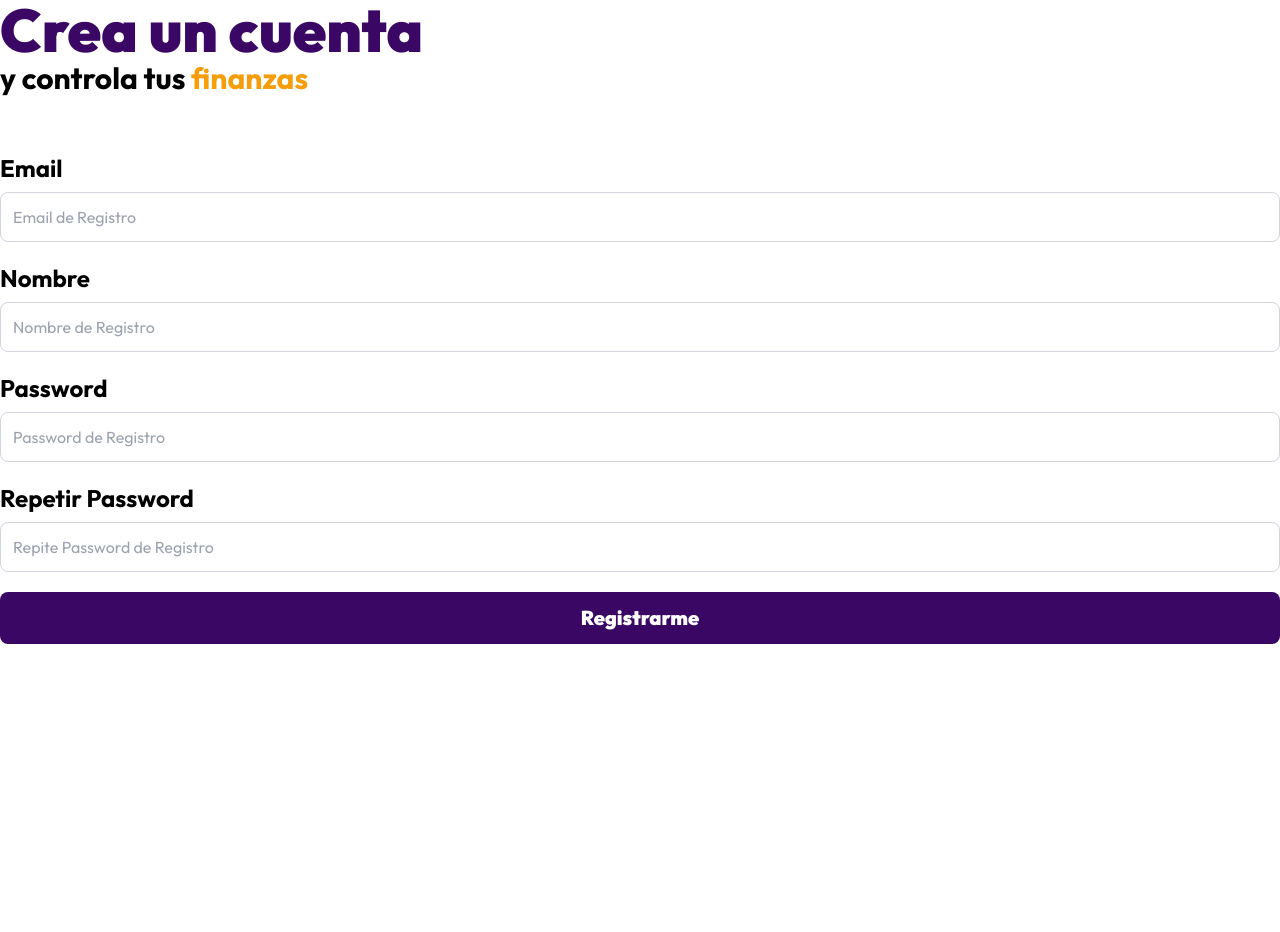
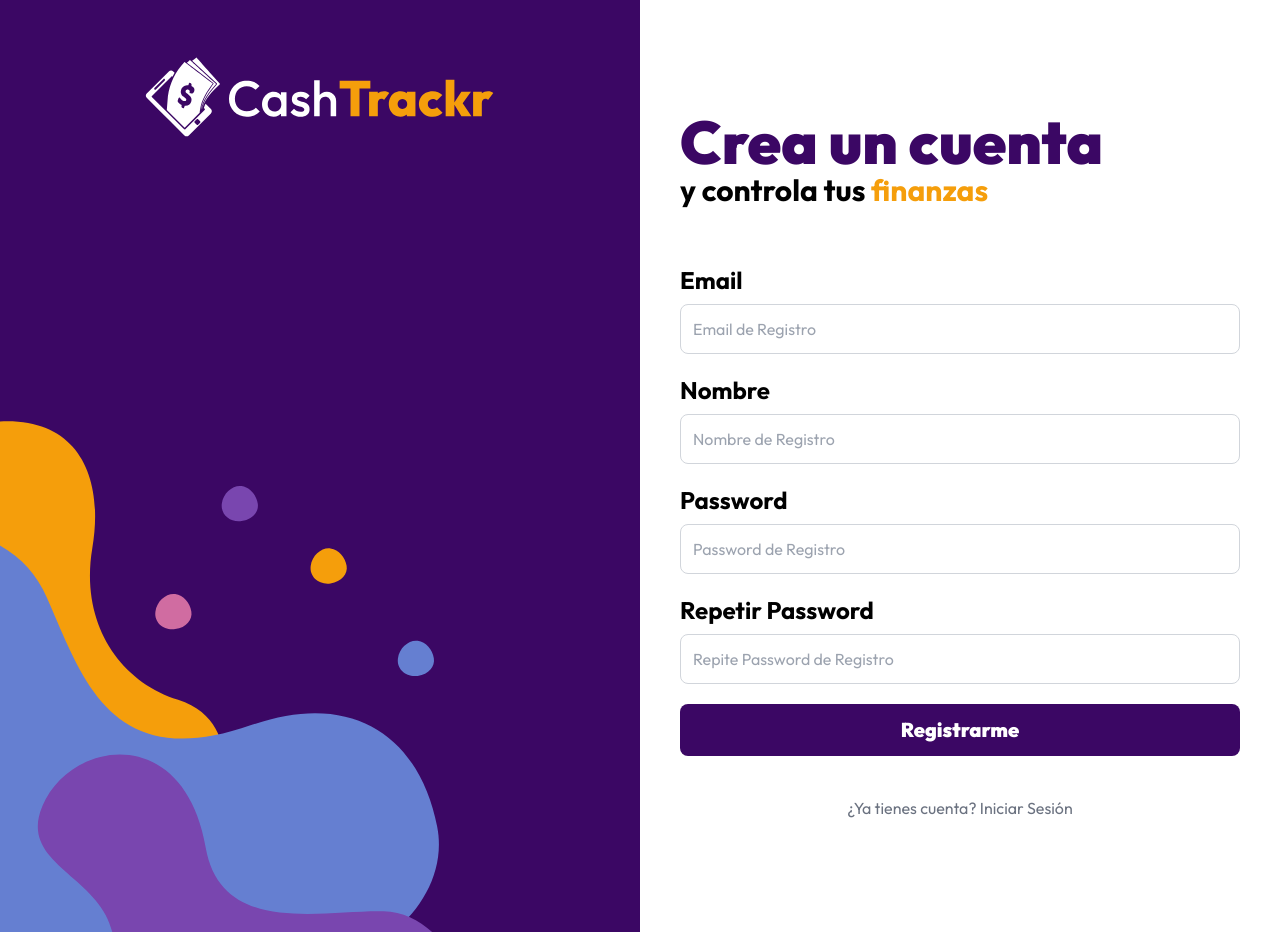
Before and after one commit to PabloChacon1997/cashtrackr_frontend, a Next.js app: page /auth/register in a window 1280 px wide. Before the commit the page ends 800 px from the top, so only its background shows below. Built offline with nearby package versions, Linux system fonts and the light colour scheme.

Commit message:
add auth layout

```diff
--- /dev/null
+++ b/actions/create-account.action.ts
@@ -0,0 +1,11 @@
+"use server"
+
+
+export async function register(formData: FormData) {
+  const registerData = {
+    email: formData.get('email'),
+    name: formData.get('name'),
+    password: formData.get('password'),
+  }
+  console.log(registerData)
+}
--- a/app/auth/forgot-password/page.tsx
+++ b/app/auth/forgot-password/page.tsx
@@ -1,5 +1,6 @@
 import type { Metadata } from "next"
 import ForgotPasswordForm from "@/components/auth/ForgotPasswordForm"
+import Link from "next/link"
 
 
 export const metadata: Metadata = {
@@ -14,6 +15,14 @@ export default function ForgotPasswordPage() {
       <p className="text-3xl font-bold">aqui puedes<span className="text-amber-500">reestablcerla</span></p>
 
       <ForgotPasswordForm />
+      <nav className="mt-10 flex flex-col space-y-4">
+        <Link href="/auth/register" className="text-center text-gray-500">
+          ¿No tienes cuenta? Registrate
+        </Link>
+        <Link href="/auth/login" className="text-center text-gray-500">
+          ¿Ya tienes cuenta? Iniciar Sesión
+        </Link>
+      </nav>
     </>
   )
 }
--- /dev/null
+++ b/app/auth/layout.tsx
@@ -0,0 +1,24 @@
+import Logo from "@/components/ui/Logo";
+
+export default function AuthLayout({
+  children,
+}: Readonly<{
+  children: React.ReactNode;
+}>) {
+  return (
+    <>
+      <div className="lg:grid lg:grid-cols-2 lg:min-h-screen">
+        <div className="flex justify-center bg-purple-950 lg:bg-auth lg:bg-30 bg-no-repeat bg-left-bottom">
+          <div className="w-96 py-10">
+            <Logo />
+          </div>
+        </div>
+        <div className="p-10 lg:py-28">
+          <div className="max-w-3xl mx-auto">
+            {children}
+          </div>
+        </div>
+      </div>
+    </>
+  );
+}
--- a/app/auth/login/page.tsx
+++ b/app/auth/login/page.tsx
@@ -1,4 +1,6 @@
 import type { Metadata } from "next"
+import Link from "next/link"
+
 import LoginForm from "@/components/auth/LoginForm"
 
 
@@ -14,6 +16,14 @@ export default function LoginPage() {
       <p className="text-3xl font-bold">y controla tus <span className="text-amber-500">finanzas</span></p>
 
       <LoginForm />
+      <nav className="mt-10 flex flex-col space-y-4">
+        <Link href="/auth/register" className="text-center text-gray-500">
+          ¿No tienes cuenta? Registrate
+        </Link>
+        <Link href="/auth/forgot-password" className="text-center text-gray-500">
+          ¿Olvidaste tu contraseña? Recupérala
+        </Link>
+      </nav>
     </>
   )
 }
--- a/app/auth/register/page.tsx
+++ b/app/auth/register/page.tsx
@@ -1,4 +1,6 @@
 import type { Metadata } from "next"
+import Link from "next/link"
+
 import RegisterForm from "@/components/auth/RegisterForm"
 
 
@@ -14,6 +16,11 @@ export default function RegisterPage() {
       <p className="text-3xl font-bold">y controla tus <span className="text-amber-500">finanzas</span></p>
 
       <RegisterForm />
+      <nav className="mt-10 flex flex-col space-y-4">
+        <Link href="/auth/login" className="text-center text-gray-500">
+          ¿Ya tienes cuenta? Iniciar Sesión
+        </Link>
+      </nav>
     </>
   )
 }
--- a/components/auth/RegisterForm.tsx
+++ b/components/auth/RegisterForm.tsx
@@ -1,4 +1,6 @@
 "use client"
+
+import { register } from "@/actions/create-account.action"
 
 
 export default function RegisterForm() {
@@ -6,6 +8,7 @@ export default function RegisterForm() {
     <form
           className="mt-14 space-y-5"
           noValidate
+          action={register}
       >
           <div className="flex flex-col gap-2">
               <label
--- /dev/null
+++ b/components/ui/Logo.tsx
@@ -0,0 +1,14 @@
+import Image from "next/image";
+
+
+export default function Logo() {
+  return (
+    <Image
+      src="/logo.svg"
+      width={400}
+      height={100}
+      alt="Logo CashTrackr"
+      priority
+      className="w-full"/>
+  )
+}
--- a/tailwind.config.ts
+++ b/tailwind.config.ts
@@ -7,7 +7,14 @@ const config: Config = {
     "./app/**/*.{js,ts,jsx,tsx,mdx}",
   ],
   theme: {
-    extend: {},
+    extend: {
+      backgroundImage: {
+        "auth": "url('/grafico.svg')"
+      },
+      backgroundSize: {
+        '30': '30rem'
+      }
+    },
   },
   plugins: [],
 };
```
Also changed, not shown: public/grafico.svg (renamed from app/grafico.svg), public/logo.svg (renamed from app/logo.svg).
